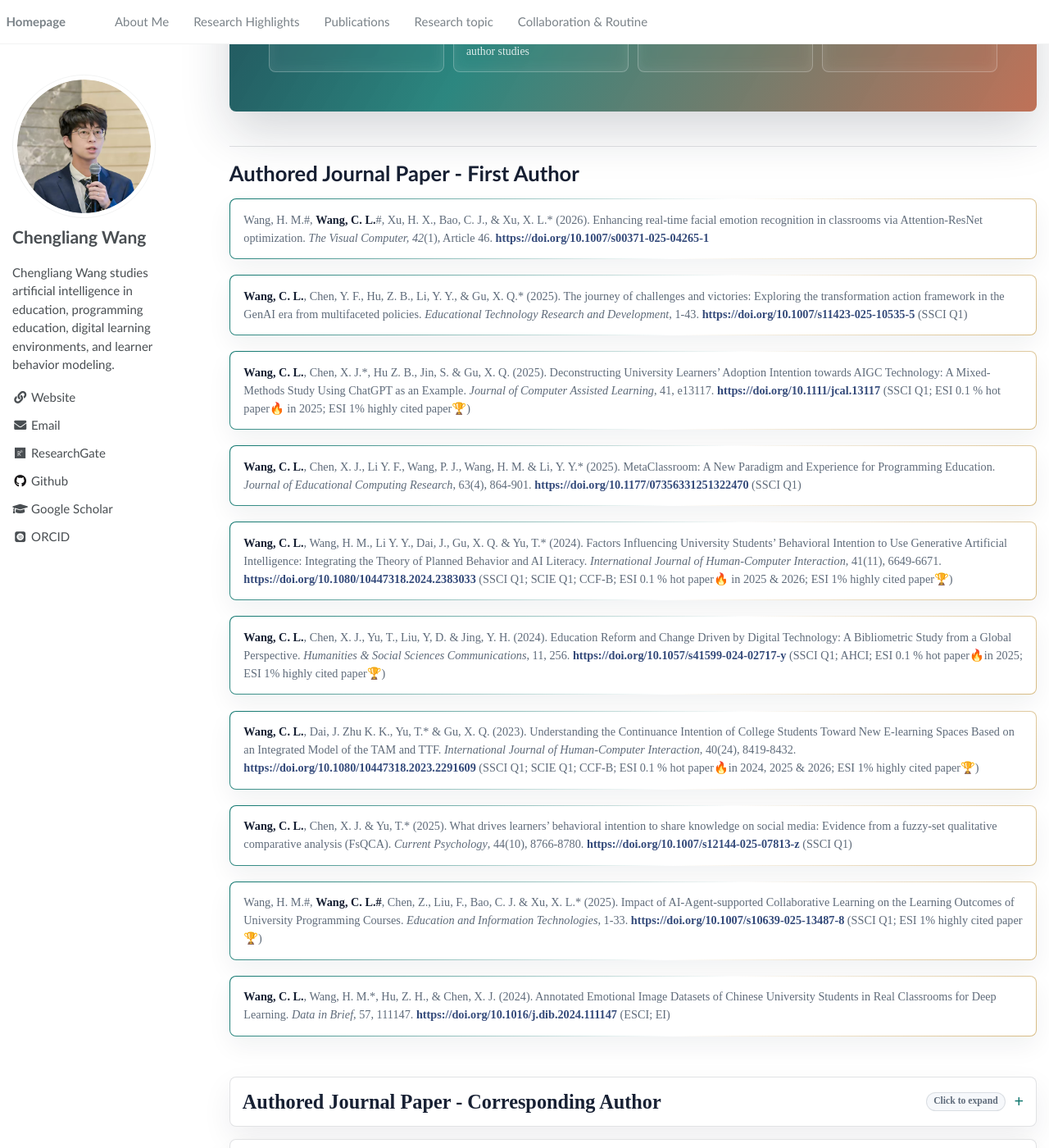
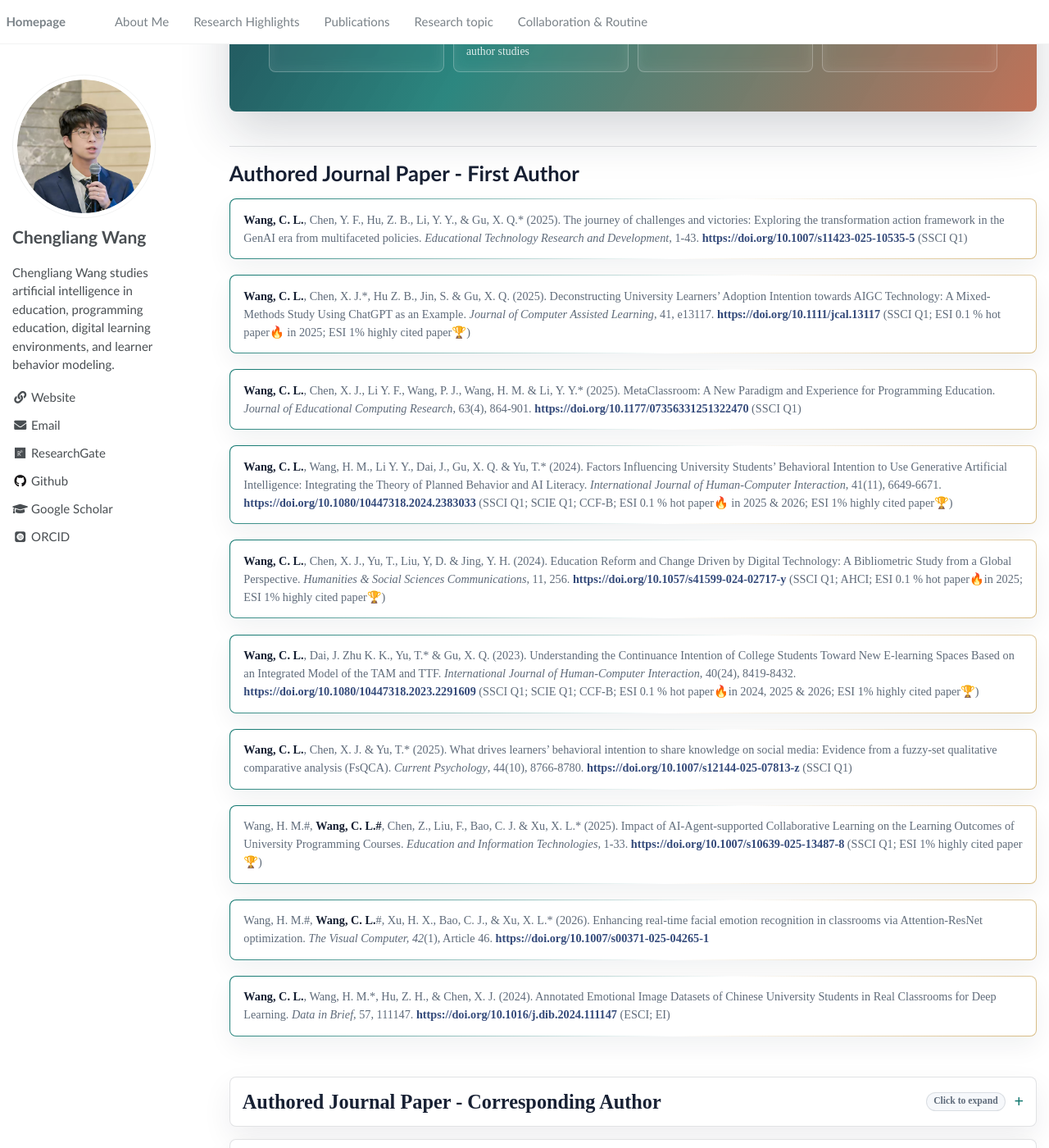
Before and after one commit to wcledutech/wcledutech.github.io, a Jekyll site: the page built from _pages/publications.md, in a window 1280 px wide and 1400 px high, scrolled down 662 px. Shown: the whole window at 82% size. Built offline with Jekyll 4.4.1, drawn with Linux system fonts in a browser that asks for light colours; some web fonts are replaced; part of the change alters nothing that is shown.

```diff
--- a/_pages/publications.md
+++ b/_pages/publications.md
@@ -450,7 +450,6 @@ author_profile: true
 
 ## Authored Journal Paper - First Author
 
-- Wang, H. M.#, **Wang, C. L.**#, Xu, H. X., Bao, C. J., & Xu, X. L.\* (2026). Enhancing real-time facial emotion recognition in classrooms via Attention-ResNet optimization. *The Visual Computer, 42*(1), Article 46. [https://doi.org/10.1007/s00371-025-04265-1](https://doi.org/10.1007/s00371-025-04265-1)
 - **Wang, C. L.**, Chen, Y. F., Hu, Z. B., Li, Y. Y., & Gu, X. Q.* (2025). The journey of challenges and victories: Exploring the transformation action framework in the GenAI era from multifaceted policies. *Educational Technology Research and Development*, 1-43. [https://doi.org/10.1007/s11423-025-10535-5](https://doi.org/10.1007/s11423-025-10535-5) (SSCI Q1)
 - **Wang, C. L.**, Chen, X. J.\*, Hu Z. B., Jin, S. & Gu, X. Q. (2025). Deconstructing University Learners’ Adoption Intention towards AIGC Technology: A Mixed-Methods Study Using ChatGPT as an Example. *Journal of Computer Assisted Learning*, 41, e13117. [https://doi.org/10.1111/jcal.13117](https://doi.org/10.1111/jcal.13117) (SSCI Q1; ESI 0.1 % hot paper🔥 in 2025; ESI 1% highly cited paper🏆)
 - **Wang, C. L.**, Chen, X. J., Li Y. F., Wang, P. J., Wang, H. M. & Li, Y. Y.* (2025). MetaClassroom: A New Paradigm and Experience for Programming Education. *Journal of Educational Computing Research*, 63(4), 864-901. [https://doi.org/10.1177/07356331251322470](https://doi.org/10.1177/07356331251322470) (SSCI Q1)
@@ -459,6 +458,7 @@ author_profile: true
 - **Wang, C. L.**, Dai, J. Zhu K. K., Yu, T.* & Gu, X. Q. (2023). Understanding the Continuance Intention of College Students Toward New E-learning Spaces Based on an Integrated Model of the TAM and TTF. *International Journal of Human-Computer Interaction*, 40(24), 8419-8432. [https://doi.org/10.1080/10447318.2023.2291609](https://doi.org/10.1080/10447318.2023.2291609) (SSCI Q1; SCIE Q1; CCF-B; ESI 0.1 % hot paper🔥in 2024, 2025 & 2026; ESI 1% highly cited paper🏆)
 - **Wang, C. L.**, Chen, X. J. & Yu, T.* (2025). What drives learners’ behavioral intention to share knowledge on social media: Evidence from a fuzzy-set qualitative comparative analysis (FsQCA). *Current Psychology*, 44(10), 8766-8780. [https://doi.org/10.1007/s12144-025-07813-z](https://doi.org/10.1007/s12144-025-07813-z) (SSCI Q1)
 - Wang, H. M.#, **Wang, C. L.#**, Chen, Z., Liu, F., Bao, C. J. & Xu, X. L.* (2025). Impact of AI-Agent-supported Collaborative Learning on the Learning Outcomes of University Programming Courses. *Education and Information Technologies*, 1-33. [https://doi.org/10.1007/s10639-025-13487-8](https://doi.org/10.1007/s10639-025-13487-8) (SSCI Q1; ESI 1% highly cited paper🏆)
+- Wang, H. M.#, **Wang, C. L.**#, Xu, H. X., Bao, C. J., & Xu, X. L.\* (2026). Enhancing real-time facial emotion recognition in classrooms via Attention-ResNet optimization. *The Visual Computer, 42*(1), Article 46. [https://doi.org/10.1007/s00371-025-04265-1](https://doi.org/10.1007/s00371-025-04265-1)
 - **Wang, C. L.**, Wang, H. M.\*, Hu, Z. H., & Chen, X. J. (2024). Annotated Emotional Image Datasets of Chinese University Students in Real Classrooms for Deep Learning. *Data in Brief*, 57, 111147. [https://doi.org/10.1016/j.dib.2024.111147](https://doi.org/10.1016/j.dib.2024.111147) (ESCI; EI)
 
 <details class="publication-group" id="corresponding-author-publications" markdown="1">
```
